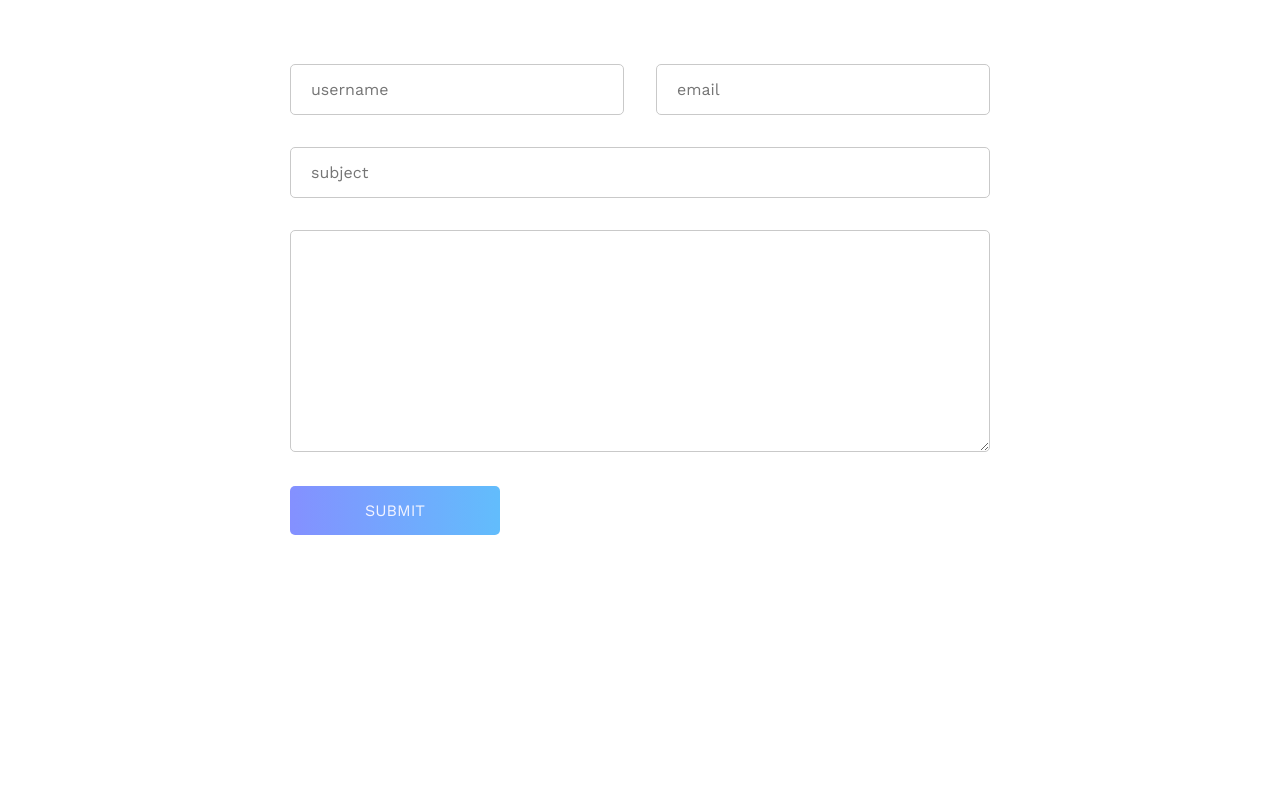
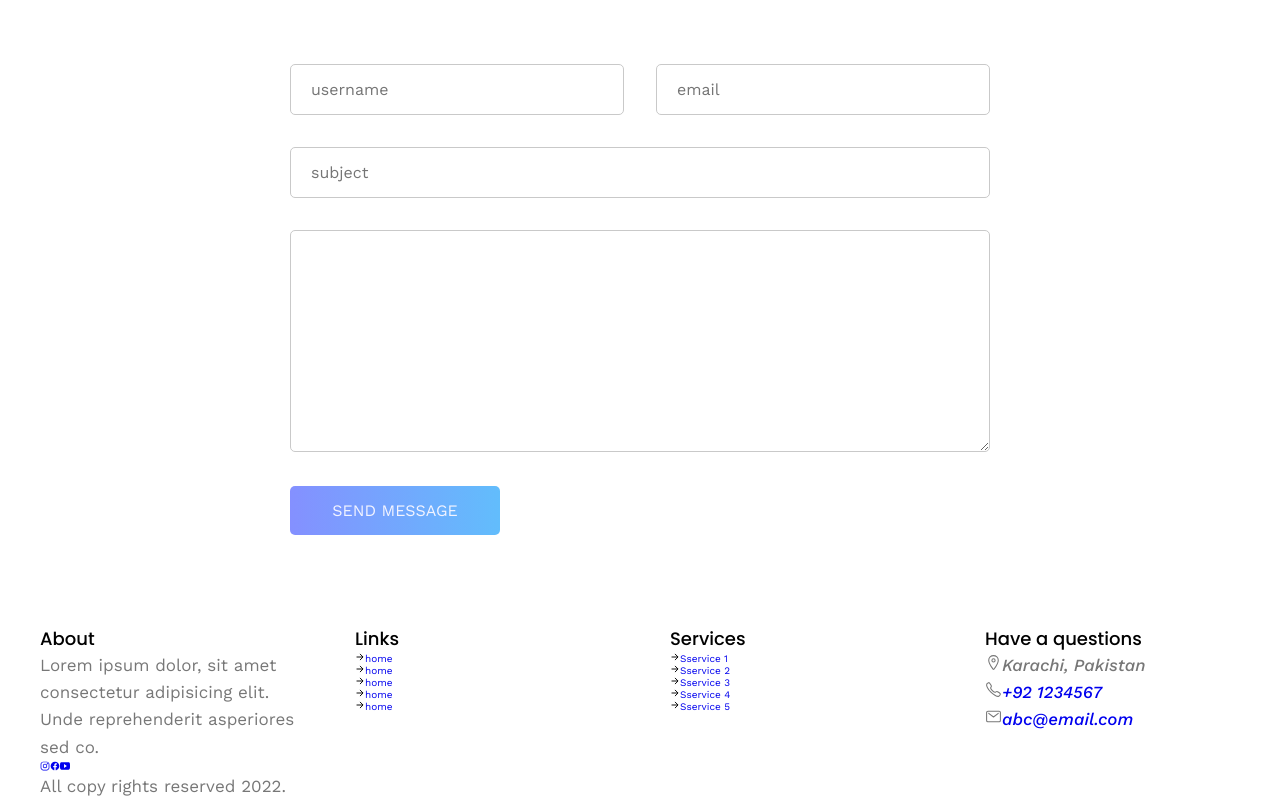
Before and after one commit to cssrgit/react-webapp-temp, a React (Create React App) app: page / in a window 1280 px wide. Shown: the part 5835-6635 px from the top of the page. Before the commit the page ends 6460 px from the top, so only its background shows below. Built offline with nearby package versions, Linux system fonts and the light colour scheme.

Commit message:
update footer

```diff
--- a/src/App.js
+++ b/src/App.js
@@ -2,6 +2,7 @@ import "./App.css";
 import { BioData } from "./components/bio/bioData";
 import { Contact } from "./components/contact/contact";
 import { Counter } from "./components/counter/counter";
+import { Footer } from "./components/footer/footer";
 import { HeroComponent } from "./components/hero/hero";
 import { HireMe } from "./components/hireMe/hireMe";
 import { Portfolio } from "./components/portfolio/portfolio";
@@ -21,6 +22,7 @@ function App() {
       <Testimonial />
       <HireMe />
       <Contact />
+      <Footer />
     </div>
   );
 }
--- a/src/components/contact/contact.js
+++ b/src/components/contact/contact.js
@@ -43,7 +43,13 @@ export const Contact = () => {
             ></textarea>
           </div>
           <div>
-            <input type="submit" name="submit" id="submit" className="btn" />
+            <input
+              type="submit"
+              name="submit"
+              id="submit"
+              className="btn"
+              value="Send message"
+            />
           </div>
         </form>
       </div>
--- /dev/null
+++ b/src/components/footer/footer.js
@@ -0,0 +1,133 @@
+import React from "react";
+import { Link, NavLink } from "react-router-dom";
+import "./footer.css";
+export const Footer = () => {
+  return (
+    <footer className="footer">
+      <div className="container grid grid-four-column">
+        <div className="f-about">
+          <h3>About</h3>
+          <p>
+            Lorem ipsum dolor, sit amet consectetur adipisicing elit. Unde
+            reprehenderit asperiores sed co.
+          </p>
+        </div>
+        <div className="f-links">
+          <h3>Links</h3>
+          <ul>
+            <li>
+              <span>
+                <ion-icon name="arrow-forward-outline"></ion-icon>
+              </span>
+              <Link to="/">home</Link>
+            </li>
+            <li>
+              <span>
+                <ion-icon name="arrow-forward-outline"></ion-icon>
+              </span>
+              <Link to="/">home</Link>
+            </li>
+            <li>
+              <span>
+                <ion-icon name="arrow-forward-outline"></ion-icon>
+              </span>
+              <Link to="/">home</Link>
+            </li>
+            <li>
+              <span>
+                <ion-icon name="arrow-forward-outline"></ion-icon>
+              </span>
+              <Link to="/">home</Link>
+            </li>
+            <li>
+              <span>
+                <ion-icon name="arrow-forward-outline"></ion-icon>
+              </span>
+              <Link to="/">home</Link>
+            </li>
+          </ul>
+        </div>
+        <div className="f-services">
+          <h3>Services</h3>
+          <ul>
+            <li>
+              <span>
+                <ion-icon name="arrow-forward-outline"></ion-icon>
+              </span>
+              <Link to="/">Sservice 1</Link>
+            </li>
+            <li>
+              <span>
+                <ion-icon name="arrow-forward-outline"></ion-icon>
+              </span>
+              <Link to="/">Sservice 2</Link>
+            </li>
+            <li>
+              <span>
+                <ion-icon name="arrow-forward-outline"></ion-icon>
+              </span>
+              <Link to="/">Sservice 3</Link>
+            </li>
+            <li>
+              <span>
+                <ion-icon name="arrow-forward-outline"></ion-icon>
+              </span>
+              <Link to="/">Sservice 4</Link>
+            </li>
+            <li>
+              <span>
+                <ion-icon name="arrow-forward-outline"></ion-icon>
+              </span>
+              <Link to="/">Sservice 5</Link>
+            </li>
+          </ul>
+        </div>
+        <div className="f-services">
+          <h3>Have a questions</h3>
+          <address>
+            <div>
+              <p>
+                <span>
+                  <ion-icon name="location-outline"></ion-icon>
+                </span>
+                Karachi, Pakistan
+              </p>
+            </div>
+            <div>
+              <p>
+                <span>
+                  <ion-icon name="call-outline"></ion-icon>
+                </span>
+                <Link to="tel:+921234567">+92 1234567</Link>
+              </p>
+            </div>
+            <div>
+              <p>
+                <span>
+                  <ion-icon name="mail-outline"></ion-icon>
+                </span>
+                <Link to="mailto:abc@email.com">abc@email.com</Link>
+              </p>
+            </div>
+          </address>
+        </div>
+      </div>
+      <div className="container">
+        <div className="f-social-icons">
+          <Link to="/" target="_blank">
+            <ion-icon className="icon" name="logo-instagram"></ion-icon>
+          </Link>
+          <Link to="/" target="_blank">
+            <ion-icon className="icon" name="logo-facebook"></ion-icon>
+          </Link>
+          <Link to="/" target="_blank">
+            <ion-icon className="icon" name="logo-youtube"></ion-icon>
+          </Link>
+        </div>
+        <div className="f-credit">
+          <p>All copy rights reserved 2022.</p>
+        </div>
+      </div>
+    </footer>
+  );
+};
```
Also changed, not shown: src/components/footer/footer.css (added).
